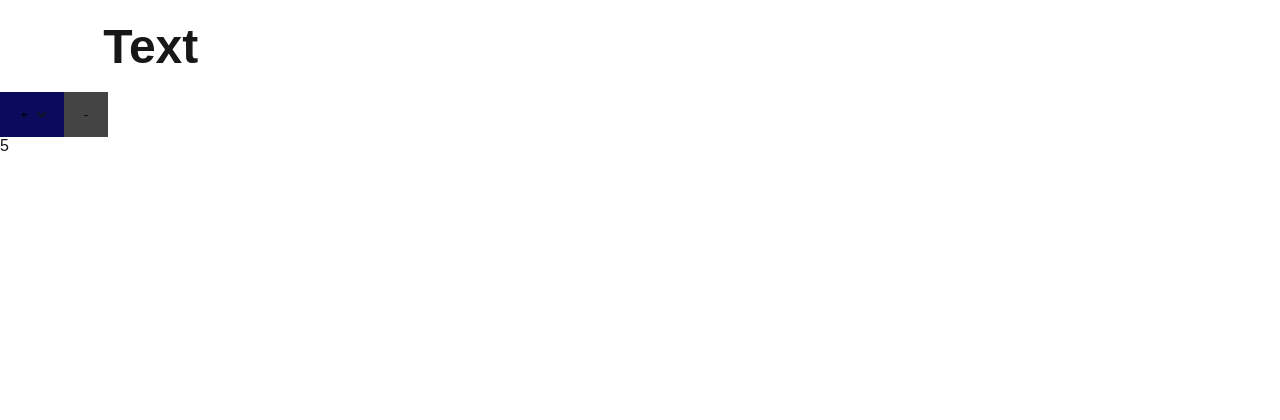
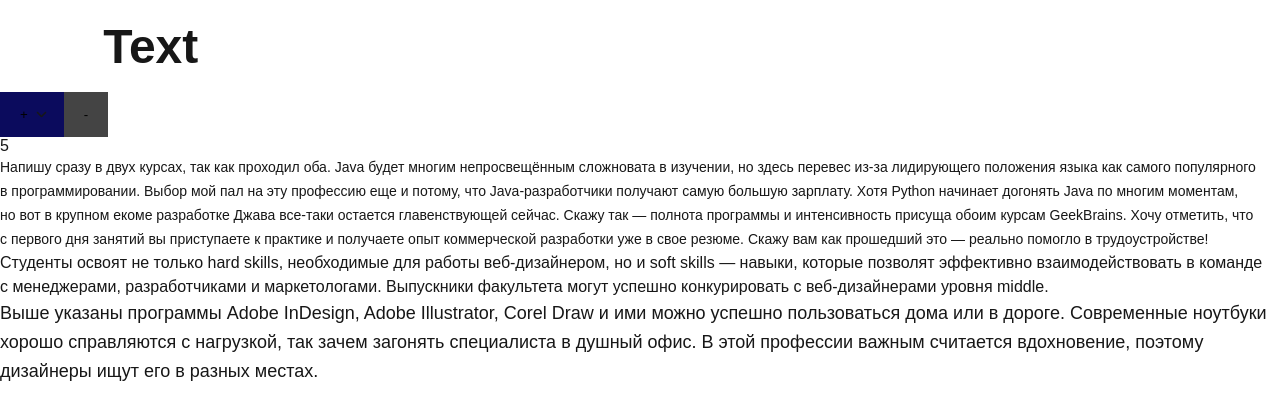
Before and after one commit to tdedetd/react-owl-top-practice, a Next.js app: page / in a window 1280 px wide. Shown: the top 420 px of the page. Built offline with nearby package versions, Linux system fonts and the light colour scheme.

Commit message:
paragraph

```diff
--- /dev/null
+++ b/app/components/P/P.module.css
@@ -0,0 +1,14 @@
+.small {
+  font-size: 14px;
+  line-height: 24px;
+}
+
+.medium {
+  font-size: 16px;
+  line-height: 24px;
+}
+
+.large {
+  font-size: 18px;
+  line-height: 29px;
+}
--- /dev/null
+++ b/app/components/P/P.props.ts
@@ -0,0 +1,6 @@
+import { DetailedHTMLProps, HTMLAttributes, ReactNode } from 'react';
+
+export interface PProps extends DetailedHTMLProps<HTMLAttributes<HTMLParagraphElement>, HTMLParagraphElement> {
+  children: ReactNode;
+  size: 's' | 'm' | 'l';
+}
--- /dev/null
+++ b/app/components/P/P.tsx
@@ -0,0 +1,13 @@
+import classNames from 'classnames';
+import { PProps } from './P.props';
+import styles from './P.module.css';
+
+export function P({ children, size, className, ...props }: PProps): JSX.Element {
+  const pClassName = classNames(
+    className,
+    { [styles.small]: size === 's' },
+    { [styles.medium]: size === 'm' },
+    { [styles.large]: size === 'l' },
+  );
+  return <p className={pClassName} {...props}>{children}</p>
+}
--- a/app/components/index.ts
+++ b/app/components/index.ts
@@ -2,3 +2,4 @@ export * from './Button/Button';
 export * from './Htitle/Htitle';
 export * from './ClicksCounter/ClicksCounter';
 export * from './Header/Header';
+export * from './P/P';
--- a/app/page.tsx
+++ b/app/page.tsx
@@ -1,10 +1,12 @@
 import { Metadata } from 'next';
-import { ClicksCounter, Header } from './components';
+import { ClicksCounter, Header, P } from './components';
 import React from 'react';
 
 export async function generateMetadata(): Promise<Metadata> {
   return {
-    title: 'Computed meta',
+    title: 'Home page',
+    description: 'Home page of the demo next app',
+    keywords: ['home page', 'main page'],
   };
 }
 
@@ -13,6 +15,9 @@ export default function Home(): JSX.Element {
     <>
       <Header />
       <ClicksCounter min={5} max={9}></ClicksCounter>
+      <P size='s'>Напишу сразу в&nbsp;двух курсах, так как проходил оба. Java будет многим непросвещённым сложновата в&nbsp;изучении, но&nbsp;здесь перевес из-за лидирующего положения языка как самого популярного в&nbsp;программировании. Выбор мой пал на&nbsp;эту профессию еще и&nbsp;потому, что Java-разработчики получают самую большую зарплату. Хотя Python начинает догонять Java по&nbsp;многим моментам, но&nbsp;вот в&nbsp;крупном екоме разработке Джава все-таки остается главенствующей сейчас. Скажу так&nbsp;&mdash; полнота программы и&nbsp;интенсивность присуща обоим курсам GeekBrains. Хочу отметить, что с&nbsp;первого дня занятий вы&nbsp;приступаете к&nbsp;практике и&nbsp;получаете опыт коммерческой разработки уже в&nbsp;свое резюме. Скажу вам как прошедший это&nbsp;&mdash; реально помогло в&nbsp;трудоустройстве!</P>
+      <P size='m'>Студенты освоят не&nbsp;только hard skills, необходимые для работы веб-дизайнером, но&nbsp;и&nbsp;soft skills&nbsp;&mdash; навыки, которые позволят эффективно взаимодействовать в&nbsp;команде с&nbsp;менеджерами, разработчиками и&nbsp;маркетологами. Выпускники факультета могут успешно конкурировать с&nbsp;веб-дизайнерами уровня middle.</P>
+      <P size='l'>Выше указаны программы Adobe InDesign, Adobe Illustrator, Corel Draw и&nbsp;ими можно успешно пользоваться дома или в&nbsp;дороге. Современные ноутбуки хорошо справляются с&nbsp;нагрузкой, так зачем загонять специалиста в&nbsp;душный офис. В&nbsp;этой профессии важным считается вдохновение, поэтому дизайнеры ищут его в&nbsp;разных местах.</P>
     </>
   );
 }
```
